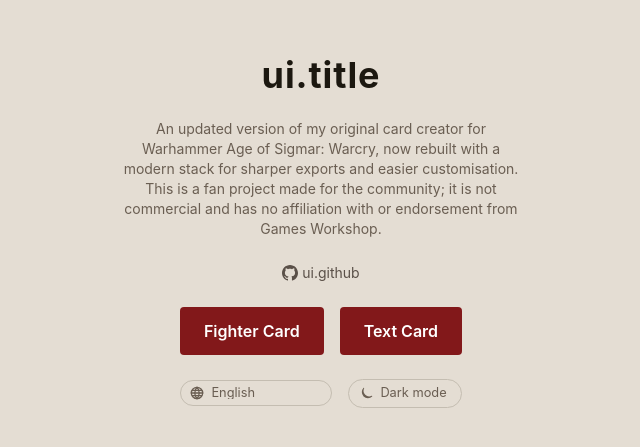
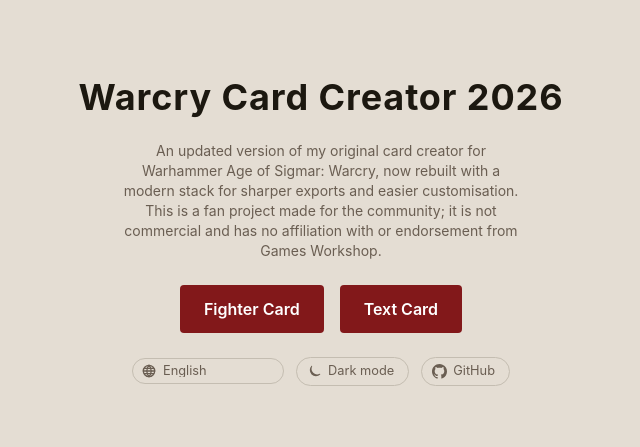
Before and after one commit to HENNIROCKS/warcry-card-creator-2026, a SvelteKit app: page / in a window 1280 px wide. Shown: the part 169-616 px from the top of the page, without its empty margins (319-959 px from the left). Built offline with nearby package versions, Linux system fonts and the light colour scheme.

Commit message:
Edit index page's links and fields

```diff
--- a/src/routes/+page.svelte
+++ b/src/routes/+page.svelte
@@ -9,16 +9,33 @@
 	import { t } from '$lib/i18n/index.svelte';
 </script>
 
+<style>
+	.gh-pill {
+		display: inline-flex;
+		align-items: center;
+		gap: 6px;
+		border: 1px solid var(--ui-border);
+		border-radius: 20px;
+		padding: 6px 14px 6px 10px;
+		color: var(--ui-text-muted);
+		font-size: 0.8rem;
+		line-height: 1;
+		text-decoration: none;
+		transition: color 0.15s, border-color 0.15s;
+	}
+
+	.gh-pill:hover {
+		color: var(--ui-text);
+		border-color: var(--ui-text-subtle);
+	}
+</style>
+
 <main class="min-h-screen bg-zinc-900 text-white flex flex-col items-center justify-center gap-6">
-	<h1 class="text-4xl font-bold tracking-wide text-center px-6">{t('ui.title')}</h1>
+	<h1 class="text-4xl font-bold tracking-wide text-center px-6">Warcry Card Creator 2026</h1>
 	<p class="text-zinc-400 text-sm text-center max-w-md px-6">
 		{t('ui.tagline')}
 		{t('ui.disclaimer')}
 	</p>
-	<a href="https://github.com/HENNIROCKS/warcry-card-creator-2026" target="_blank" rel="noopener noreferrer" class="text-zinc-500 hover:text-zinc-300 text-sm transition flex items-center gap-1">
-		<svg xmlns="http://www.w3.org/2000/svg" width="16" height="16" viewBox="0 0 24 24" fill="currentColor"><path d="M12 0C5.37 0 0 5.37 0 12c0 5.3 3.438 9.8 8.205 11.385.6.113.82-.258.82-.577 0-.285-.01-1.04-.015-2.04-3.338.724-4.042-1.61-4.042-1.61-.546-1.385-1.335-1.755-1.335-1.755-1.087-.744.084-.729.084-.729 1.205.084 1.838 1.236 1.838 1.236 1.07 1.835 2.809 1.305 3.495.998.108-.776.417-1.305.76-1.605-2.665-.3-5.466-1.332-5.466-5.93 0-1.31.465-2.38 1.235-3.22-.135-.303-.54-1.523.105-3.176 0 0 1.005-.322 3.3 1.23.96-.267 1.98-.399 3-.405 1.02.006 2.04.138 3 .405 2.28-1.552 3.285-1.23 3.285-1.23.645 1.653.24 2.873.12 3.176.765.84 1.23 1.91 1.23 3.22 0 4.61-2.805 5.625-5.475 5.92.42.36.81 1.096.81 2.22 0 1.606-.015 2.896-.015 3.286 0 .315.21.69.825.57C20.565 21.795 24 17.295 24 12c0-6.63-5.37-12-12-12"/></svg>
-		{t('ui.github')}
-	</a>
 	<div class="flex gap-4">
 		<a href="{base}/fighter" class="px-6 py-3 bg-red-900 hover:bg-red-800 rounded text-white font-semibold transition">
 			{t('ui.fighter-card')}
@@ -27,8 +44,12 @@
 			{t('ui.ability-card')}
 		</a>
 	</div>
-	<div class="flex items-center gap-4">
+	<div class="flex flex-wrap justify-center items-center gap-3">
 		<LangSwitch />
 		<ThemeToggle />
+		<a href="https://github.com/HENNIROCKS/warcry-card-creator-2026" target="_blank" rel="noopener noreferrer" class="gh-pill">
+			<svg xmlns="http://www.w3.org/2000/svg" width="15" height="15" viewBox="0 0 24 24" fill="currentColor"><path d="M12 0C5.37 0 0 5.37 0 12c0 5.3 3.438 9.8 8.205 11.385.6.113.82-.258.82-.577 0-.285-.01-1.04-.015-2.04-3.338.724-4.042-1.61-4.042-1.61-.546-1.385-1.335-1.755-1.335-1.755-1.087-.744.084-.729.084-.729 1.205.084 1.838 1.236 1.838 1.236 1.07 1.835 2.809 1.305 3.495.998.108-.776.417-1.305.76-1.605-2.665-.3-5.466-1.332-5.466-5.93 0-1.31.465-2.38 1.235-3.22-.135-.303-.54-1.523.105-3.176 0 0 1.005-.322 3.3 1.23.96-.267 1.98-.399 3-.405 1.02.006 2.04.138 3 .405 2.28-1.552 3.285-1.23 3.285-1.23.645 1.653.24 2.873.12 3.176.765.84 1.23 1.91 1.23 3.22 0 4.61-2.805 5.625-5.475 5.92.42.36.81 1.096.81 2.22 0 1.606-.015 2.896-.015 3.286 0 .315.21.69.825.57C20.565 21.795 24 17.295 24 12c0-6.63-5.37-12-12-12"/></svg>
+			GitHub
+		</a>
 	</div>
 </main>
```
